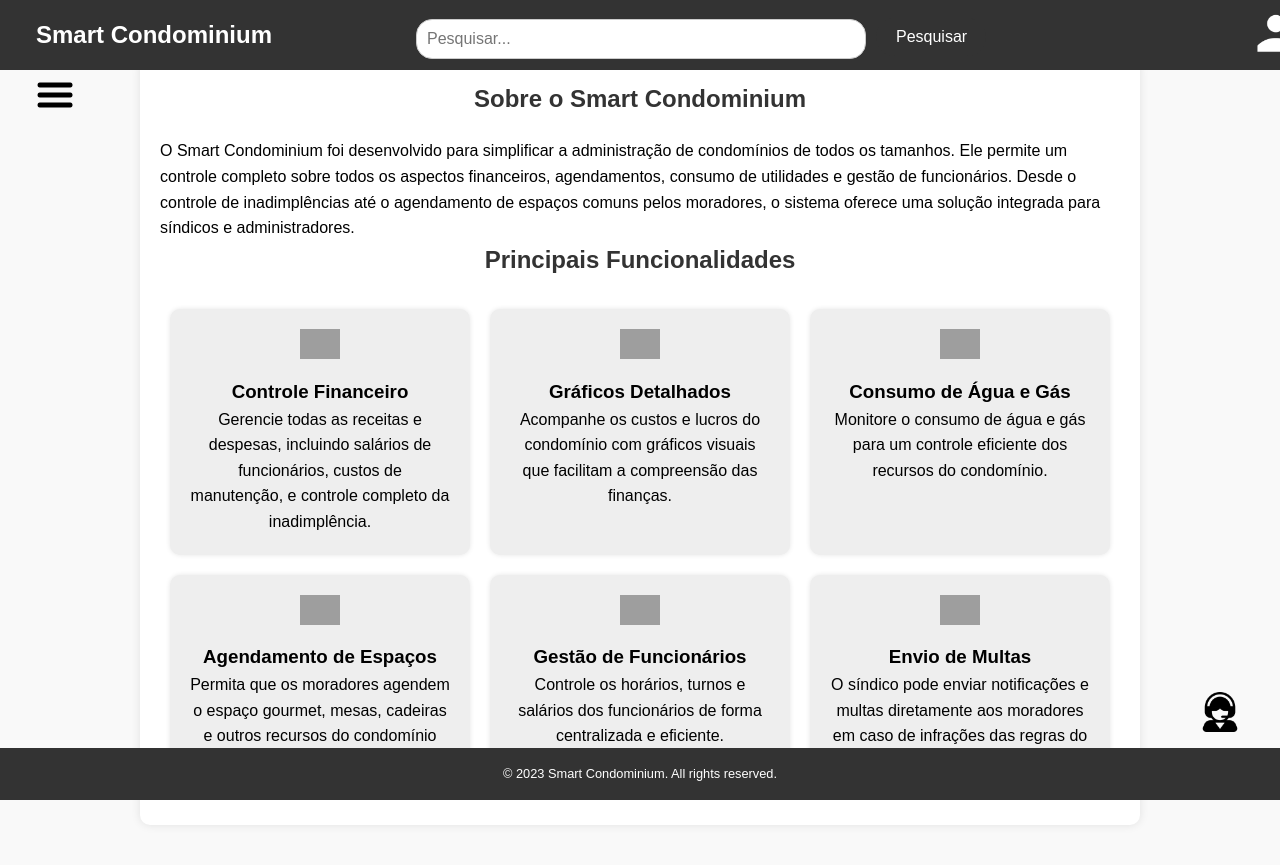
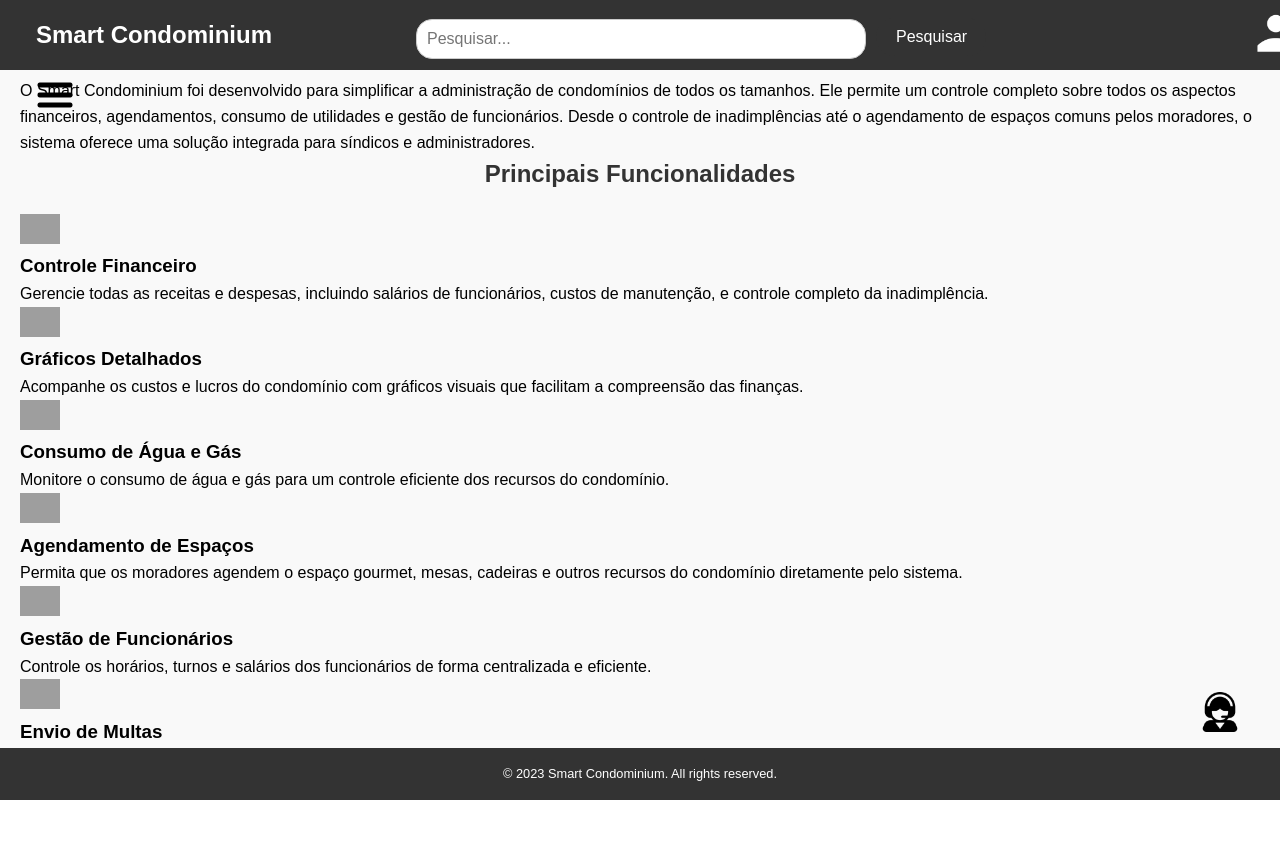
Before and after one commit to wilkerbruno/Smart-Condominium, a Flask app: page /sobre in a window 1280 px wide. After the commit the page ends 800 px from the top, so only its background shows below. Run offline with Flask 3, Linux system fonts and the light colour scheme; parts of the project's set-up code (start-up, migrations or seed data) failed here and were passed over; grey boxes are pictures that could not be loaded.

Commit message:
Telas
alterações básicas no frontend

```diff
--- a/condominio/static/css/inicio.css
+++ b/condominio/static/css/inicio.css
@@ -139,7 +139,7 @@
 }
 
 .panel {
-
+    background-color: #f7f7f7;
     padding: 1rem;
     border: 1px solid #ddd;
     margin-bottom: 1rem;
@@ -242,7 +242,7 @@
 
 .user-bubble {
     display: inline-block;
-    background-color: #333;
+    background-color: #3CB371;
     padding: 0.5em 1em;
     border-radius: 1em;
     margin-left: 0.5em;
@@ -284,9 +284,6 @@
   margin-bottom: 30px;
   cursor: pointer;
   }
-
-
-
 
 
 
@@ -334,11 +331,8 @@
   height: 300px;
   position: relative;
   overflow-y:auto;
-  background-color: 3333;
 
   }
-
-
 
   .username {
     font-weight: bold;
@@ -577,40 +571,3 @@
 
 
   /* fim login */
-
-
-
-/* pagina sobre*/
-
-.container_sobre {
-    max-width: 1000px;
-    margin: 20px auto;
-    padding: 20px;
-    background: #fff;
-    border-radius: 10px;
-    box-shadow: 0 0 10px rgba(0,0,0,0.1);
-    margin-top: 40px;
-}
-.h1_sobre {
-    color: #333;
-}
-.features {
-    display: flex;
-    flex-wrap: wrap;
-    justify-content: space-around;
-}
-.feature-box {
-    background-color: #eee;
-    border-radius: 10px;
-    margin: 10px;
-    padding: 20px;
-    width: 300px;
-    text-align: center;
-    box-shadow: 0 0 5px rgba(0,0,0,0.1);
-}
-.feature-box img {
-    max-width: 100px;
-    margin-bottom: 10px;
-}
-
-/* fim pagina sobre*/
--- a/condominio/templates/chat.html
+++ b/condominio/templates/chat.html
@@ -24,6 +24,7 @@
             <!-- Mensagens serão exibidas aqui -->
 
 
+
         </div>
 
         <!-- Formulário de Mensagens -->
```
Also changed, not shown: condominio/static/js/chat.js (line endings or trailing spaces).
